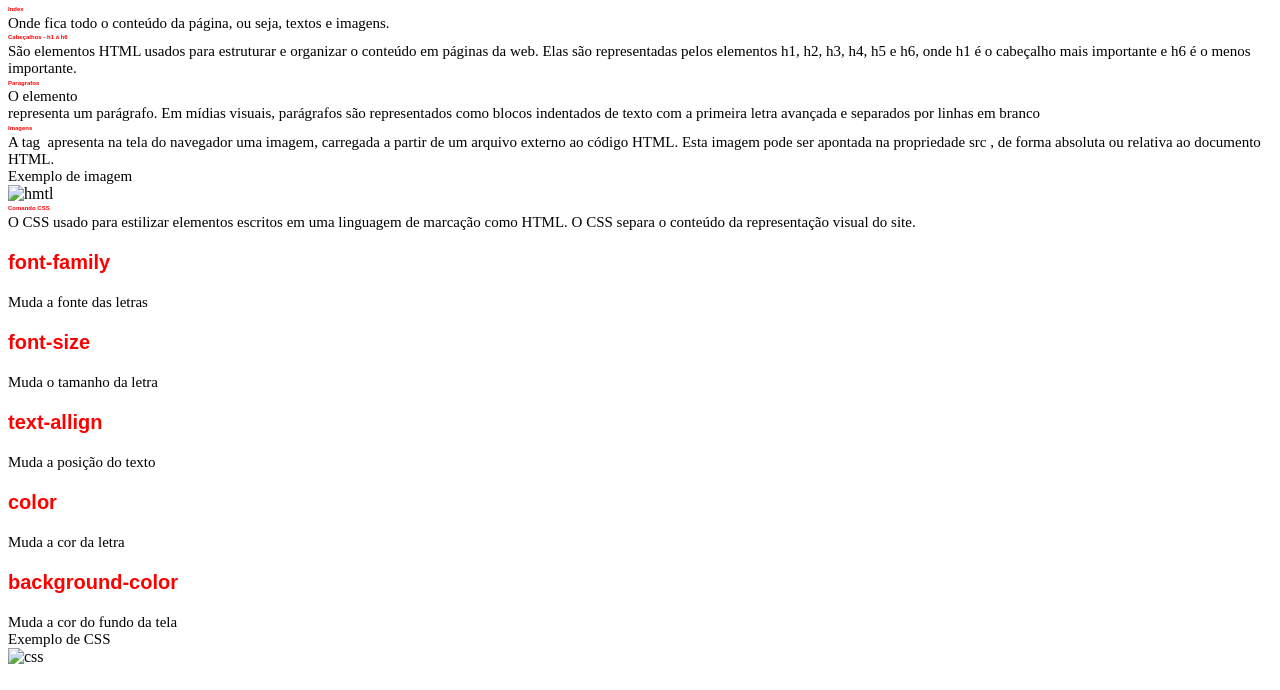
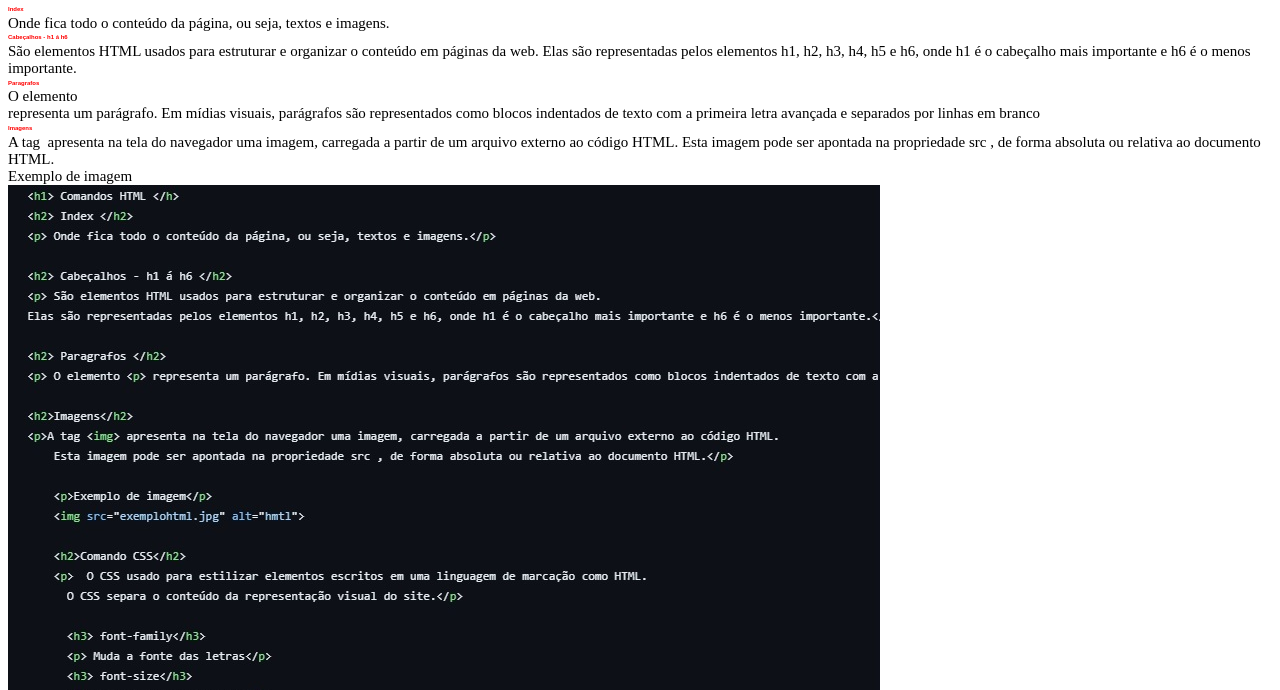
Before and after one commit to marianecogorne/Codigos, a plain HTML site: page index.html in a window 1280 px wide. Shown: the part 110-800 px from the top of the page. Drawn offline with Linux system fonts and the light colour scheme.

Commit message:
Update index.html

```diff
--- a/index.html
+++ b/index.html
@@ -24,7 +24,7 @@
         Esta imagem pode ser apontada na propriedade src , de forma absoluta ou relativa ao documento HTML.</p>
 
         <p>Exemplo de imagem</p>
-        <img src="exemplohtml.jpg" alt="hmtl">
+        <img src="htmlex.jpg" alt="hmtl">
 
         <h2>Comando CSS</h2>
         <p>  O CSS usado para estilizar elementos escritos em uma linguagem de marcação como HTML.
@@ -42,4 +42,4 @@
           <p>Muda a cor do fundo da tela</p>
 
           <p>Exemplo de CSS</p>
-        <img src="exemplocss.jpg" alt="css">
+        <img src="cssex.jpg" alt="css">
```
